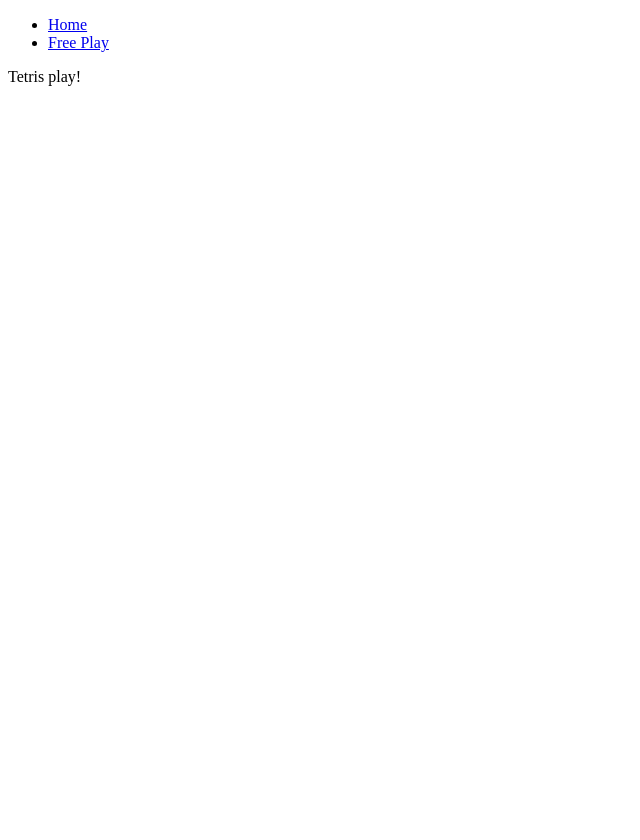
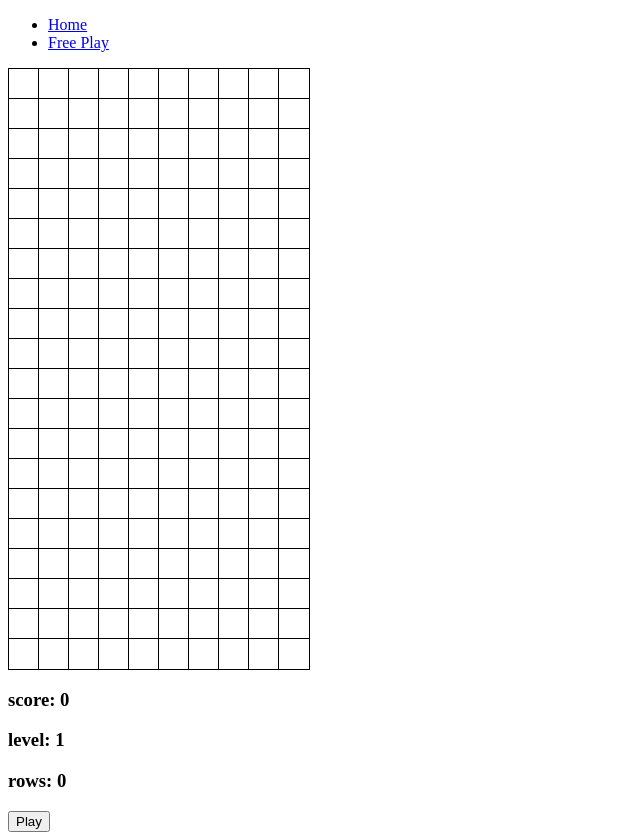
Before and after one commit to dbstpwlsWork32/react-tetris, a React (Create React App) app: page /self in a window 1280 px wide. Shown: the whole page, without its empty margins (0-640 px from the left). Before the commit the page ends 800 px from the top, so only its background shows below. Built offline with nearby package versions, Linux system fonts and the light colour scheme.

Commit message:
Tetris data and block model setting

```diff
--- /dev/null
+++ b/src/components/tetris/Stage.tsx
@@ -0,0 +1,124 @@
+import React from 'react'
+import { ModelStage, ModelBlock, ModelUserBlock } from './typeModels'
+import { Cell as StyledCell, Stage as StyledStage, Row as StyledRow } from './styles/stage'
+
+interface StageState {
+  stage: ModelStage;
+  userBlock: ModelUserBlock;
+  predictionBlocks: ModelBlock[];
+}
+interface StageProps {
+  level: number;
+  gameStatus: 'beforePlay' | 'play' | 'pause' | 'gameOver';
+  // save data
+  dataPredictionBlocks: ModelBlock[];
+  dataStage: ModelStage;
+  dataUserBlock: ModelUserBlock;
+  keyCode: {
+    left: number;
+    right: number;
+    down: number;
+    rotate: number;
+    pastDown: number;
+  }
+}
+
+export default class Stage extends React.Component<StageProps, StageState> {
+  private get timerSpeed () {
+    // millisecond at one y line block drop
+    // 20 level === 200, 1 level === 4000
+    return 4000 - 200 * (this.props.level - 1)
+  }
+  event: { timerId: number | boolean, key: boolean } = {
+    key: false,
+    timerId: false
+  }
+
+  shapeBlockPosPareser(block: ModelUserBlock): [number, number][] {
+    const pos: [number, number][] = []
+    block.shape.forEach((row, rowIndex) => {
+      row.forEach((ySettle, yIndex) => {
+        if (ySettle) {
+          pos.push([
+            block.standardPos[0] + rowIndex,
+            block.standardPos[1] + yIndex
+          ])
+        }
+      })
+    })
+
+    return pos
+  }
+  getConcatStageByBlock({ pos, background }: { pos: [number, number][]; background: string }, isSettle: boolean, stage?: ModelStage): ModelStage {
+    const copyStage = stage ? [...stage] : [...this.state.stage]
+
+    pos.forEach(posItem => {
+      copyStage[posItem[0]][posItem[1]] = {
+        background,
+        settle: isSettle
+      }
+    })
+
+    return copyStage
+  }
+
+  eventHandler (key: 'addKey' | 'removeKey' | 'addTimer' | 'removeTimer') {
+    switch (key) {
+      case 'addKey':
+        if (!this.event.key) {
+          this.event.key = true
+        }
+        break;
+      default:
+        break;
+    }
+  }
+
+  keyboardEvent (e: KeyboardEvent) {
+    switch (e.keyCode) {
+      case this.props.keyCode.left:
+        break;
+      case this.props.keyCode.right:
+        break;
+      case this.props.keyCode.down:
+        break;
+      case this.props.keyCode.rotate:
+        break;
+      case this.props.keyCode.pastDown:
+        break;
+    }
+  }
+
+  constructor (props: StageProps) {
+    super(props)
+
+    this.state = {
+      stage: props.dataStage,
+      userBlock: props.dataUserBlock,
+      predictionBlocks: props.dataPredictionBlocks
+    }
+  }
+
+  shouldComponentUpdate (nextProps: StageProps) {
+    if (this.props.gameStatus !== nextProps.gameStatus) return true
+    else return false
+  }
+
+  render () {
+    return (
+      <StyledStage cellCount={this.state.stage.length}>
+        {
+          this.state.stage.map((rows, xIndex) => (
+            <StyledRow key={`tetris__x-${xIndex}`}>
+              {
+                rows.map((cell, yIndex) => (
+                  <StyledCell {...cell} key={`tetris__x-${xIndex}-${yIndex}`} />
+                ))
+              }
+            </StyledRow>
+          ))
+        }
+      </StyledStage>
+    )
+  }
+}
--- a/src/components/tetris/index.tsx
+++ b/src/components/tetris/index.tsx
@@ -1,10 +1,123 @@
 import React from 'react'
+import { ModelScoreBoard, ModelStage, ModelBlock, ModelUserBlock } from './typeModels'
+import ScoreBoard from './scoreBoard'
+import Stage from './Stage'
+import getBlock from './logic/block'
 
-export default class Tetris extends React.Component {
+interface TetrisState {
+  gameStatus: 'beforePlay' | 'play' | 'pause' | 'gameOver';
+  scoreBoard: ModelScoreBoard;
+  sendToStage: {
+    stage: ModelStage;
+    predictionBlocks: ModelBlock[];
+    userBlock: ModelUserBlock;
+    keyCode: {
+      left: number,
+      right: number,
+      down: number,
+      rotate: number,
+      pastDown: number
+    }
+  }
+}
+interface TetrisData {
+  stage?: ModelStage;
+  scoreBoard?: ModelScoreBoard;
+  predictionBlocks?: ModelBlock[];
+  userBlock?: ModelUserBlock;
+  keyCode?: {
+    left: number,
+    right: number,
+    down: number,
+    rotate: number,
+    pastDown: number
+  }
+}
+export default class Tetris extends React.PureComponent<TetrisData, TetrisState> {
+
+  gameBtHandler () {
+    switch (this.state.gameStatus) {
+      case 'play':
+        this.setState({
+          gameStatus: 'pause'
+        })
+        break;
+      default:
+        this.setState({
+          gameStatus: 'play'
+        })
+        break;
+    }
+  }
+
+  constructor (props: TetrisData) {
+    super(props)
+
+    const stageX = 10
+    const stageY = 20
+
+    const newUserBlock = getBlock()
+    this.state = {
+      sendToStage: {
+        stage:
+          props.stage ||
+          Array.from(new Array(stageX), () => new Array(stageY).fill({ backgrond: '', settle: false })),
+        predictionBlocks:
+          props.predictionBlocks ||
+          [getBlock(), getBlock(), getBlock()],
+        userBlock:
+          props.userBlock ||
+          {
+            ...newUserBlock,
+            standardPos: [Math.floor((stageX - newUserBlock.shape.length) / 2), 0]
+          },
+        keyCode:
+          props.keyCode ||
+          {
+            // left arrow
+            left: 37,
+            // right arrow
+            right: 39,
+            // down arrow
+            down: 40,
+            // s
+            rotate: 89,
+            // d
+            pastDown: 68
+          }
+      },
+      scoreBoard:
+        props.scoreBoard ||
+        {
+          level: 1,
+          score: 0,
+          rows: 0
+        },
+      gameStatus: 'beforePlay',
+    }
+
+    this.gameBtHandler = this.gameBtHandler.bind(this)
+  }
+
   render () {
     return (
       <div>
-        Tetris play!
+        <Stage
+          dataStage={this.state.sendToStage.stage}
+          dataPredictionBlocks={this.state.sendToStage.predictionBlocks}
+          dataUserBlock={this.state.sendToStage.userBlock}
+          level={this.state.scoreBoard.level}
+          gameStatus={this.state.gameStatus}
+          keyCode={this.state.sendToStage.keyCode}
+        />
+        <aside>
+          <ScoreBoard {...this.state.scoreBoard} />
+          <button onClick={this.gameBtHandler}>{
+            this.state.gameStatus === 'play' ?
+              'Pause' :
+              'Play'
+          }</button>
+        </aside>
       </div>
     )
   }
--- /dev/null
+++ b/src/components/tetris/logic/block.ts
@@ -0,0 +1,71 @@
+import { ModelBlock } from '../typeModels'
+
+const blocks: ModelBlock[] = [
+  // ㄱ
+  {
+    shape: [
+      [true, true, true],
+      [true, false, false],
+      [false, false, false]
+    ],
+    background: '#186BD6'
+  },
+  {
+    shape: [
+      [true, false, false],
+      [true, true, true],
+      [false, false, false]
+    ],
+    background: '#DE651B'
+  },
+  // ㄱ + ㄴ
+  {
+    shape: [
+      [false, true, false],
+      [true, true, false],
+      [true, false, false]
+    ],
+    background: '#ED5056'
+  },
+  {
+    shape: [
+      [true, false, false],
+      [true, true, false],
+      [false, true, false]
+    ],
+    background: '#4ABA54'
+  },
+  // ㅡ
+  {
+    shape: [
+      [true, true, true, true],
+      [false, false, false, false],
+      [false, false, false, false],
+      [false, false, false, false]
+    ],
+    background: '#68C5DB'
+  },
+  // ㅗ
+  {
+    shape: [
+      [true, false, false],
+      [true, true, false],
+      [true, false, false]
+    ],
+    background: '#C57CEA'
+  },
+  // ㅁ
+  {
+    shape: [
+      [true, true],
+      [true, true]
+    ],
+    background: '#F6C643'
+  }
+]
+
+const getBlock = (): ModelBlock => {
+  return blocks[Math.floor(Math.random() * blocks.length)]
+}
+
+export default getBlock
--- /dev/null
+++ b/src/components/tetris/scoreBoard.tsx
@@ -0,0 +1,14 @@
+import React from 'react'
+import { ModelScoreBoard } from './typeModels'
+
+const ScoreBoard: React.SFC<ModelScoreBoard> = (props: ModelScoreBoard) => {
+  return (
+    <div>
+      <h3>score: {props.score}</h3>
+      <h3>level: {props.level}</h3>
+      <h3>rows: {props.rows}</h3>
+    </div>
+  )
+}
+
+export default React.memo(ScoreBoard)
--- /dev/null
+++ b/src/components/tetris/styles/stage.tsx
@@ -0,0 +1,39 @@
+import styled from 'styled-components'
+import { Cell as CellProps } from '../typeModels'
+
+const cellSize = {
+  width: 30,
+  height: 30
+}
+
+export const Cell = styled.div<CellProps>`
+  height: ${cellSize.height}px;
+  box-sizing: border-box;
+  border-bottom: 1px solid #000;
+  background: ${props =>
+    props.background === '' ?
+    'none' : props.background
+  };
+  &:last-child {
+    border-bottom: none
+  };
+`
+
+export const Row = styled.div`
+  width: ${cellSize.width}px;
+  border-right: 1px solid #000;
+  box-sizing: border-box;
+  float: left;
+  &:last-child {
+    border-right: none
+  };
+`
+export const Stage = styled.div<{ cellCount: number }>`
+  width: ${props => props.cellCount * cellSize.width}px;
+  border: 1px solid #000;
+  &:after {
+    content: '';
+    display: block;
+    clear: both;
+  };
+`
--- /dev/null
+++ b/src/components/tetris/typeModels.ts
@@ -0,0 +1,20 @@
+export type Cell = {
+  background: string;
+  settle: boolean;
+}
+export type ModelStage = Cell[][]
+
+export type ModelScoreBoard = {
+  score: number;
+  rows: number;
+  level: number
+}
+
+export interface ModelBlock {
+  shape: boolean[][],
+  background: string
+}
+
+export interface ModelUserBlock extends ModelBlock {
+  standardPos: [number, number]
+}
```
